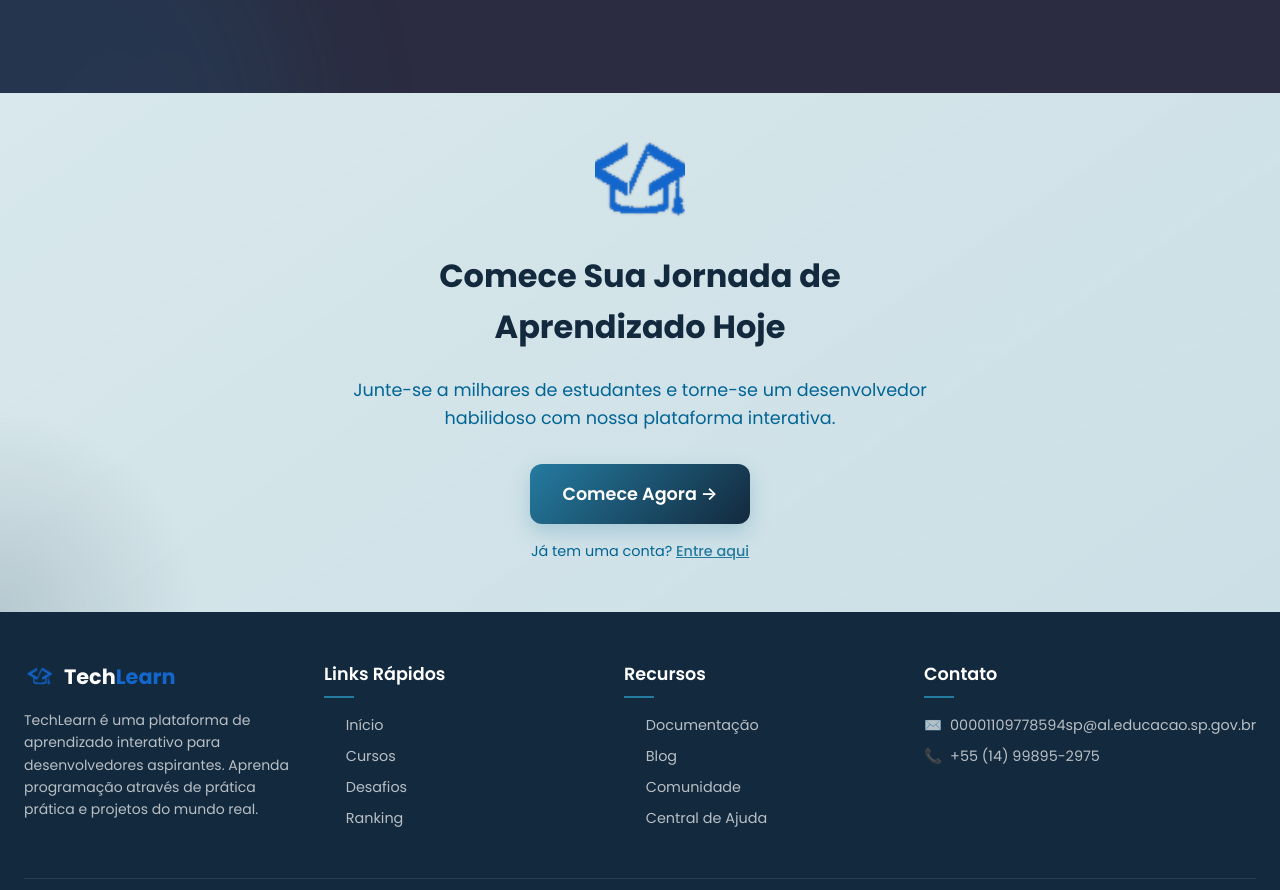
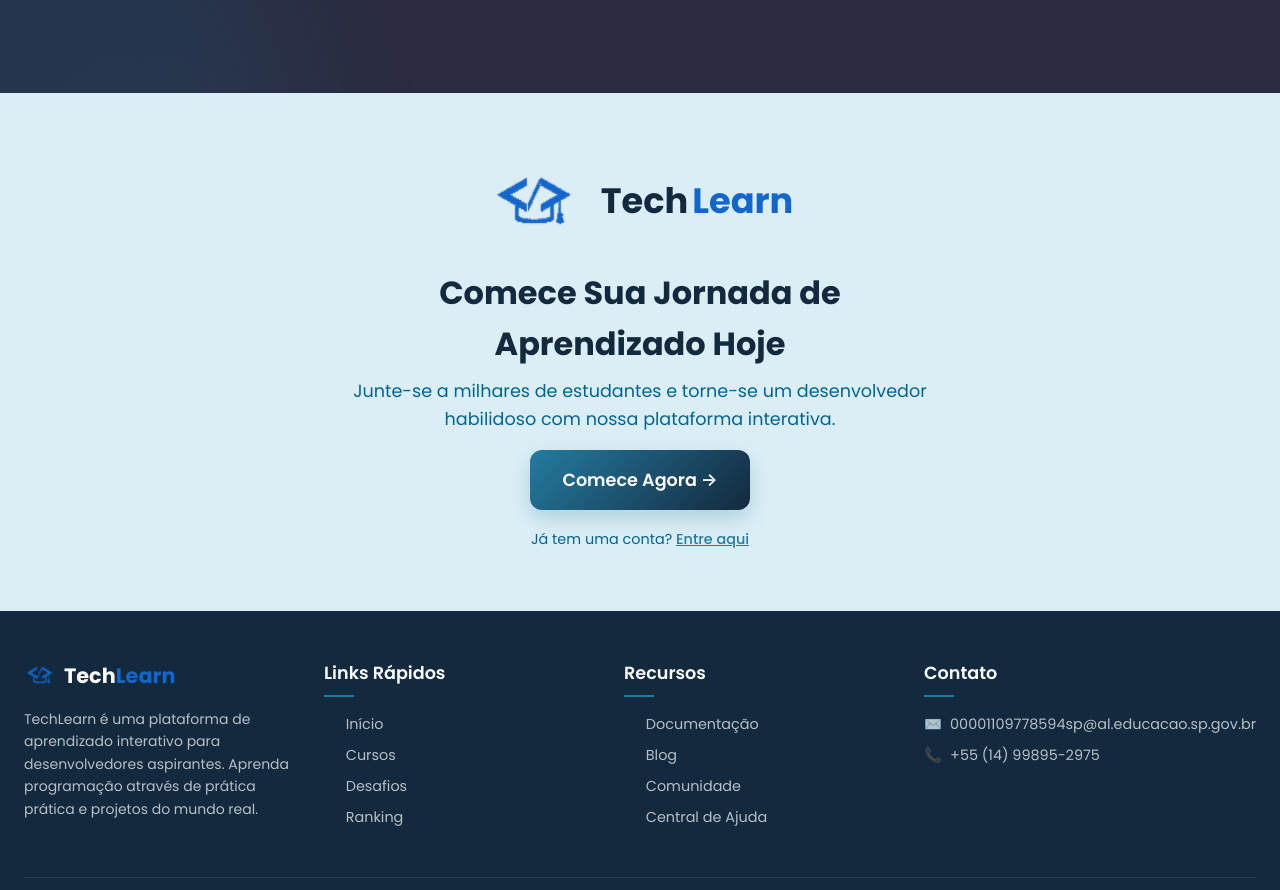
Before and after one commit to magat0n/Tech-Learn-UNIMAR, a plain HTML site: page index.html in a window 1280 px wide. Shown: the part 2259-3149 px from the top of the page. Drawn offline with Linux system fonts and the light colour scheme.

Commit message:
Melhorando o CTA

```diff
--- a/index.html
+++ b/index.html
@@ -313,7 +313,14 @@ bemVindo();</code></pre>
   <section class="cta">
     <div class="container">
       <div class="cta-content">
-        <div class="cta-icon"><img src="images/logo.png" alt=""></div>
+        <div class="cta-header-flex">
+          <div class="cta-logo">
+            <img src="images/logo.png" alt="logo">
+          </div>
+          <div class="cta-techlearn">
+            Tech<span class="primary-text">Learn</span>
+          </div>
+        </div>
         <h2>Comece Sua Jornada de Aprendizado Hoje</h2>
         <p>Junte-se a milhares de estudantes e torne-se um desenvolvedor habilidoso com nossa plataforma interativa.</p>
         <a href="#" class="btn btn-primary">Comece Agora <span class="arrow">→</span></a>
--- a/styles/style.css
+++ b/styles/style.css
@@ -1,18 +1,23 @@
+/*
+  =============================
+  VARIÁVEIS E RESET GLOBAL
+  =============================
+*/
 :root {
     /* Cores principais - Atualizadas para TechLearn */
-    --primary: #247ba0ff;
-    --primary-light: #1b98e0ff;
-    --primary-dark: #13293dff;
-    --secondary: #006494ff;
-    --accent: #13293dff;
-    --success: #10b981;
-    --error: #ef4444;
-    --dark: #13293dff;
-    --light: #E8F1F2ff;
-    --border: #e2e8f0;
-    --text-primary: #13293dff;
-    --text-secondary: #006494ff;
-    --text-light: #247ba0ff;
+    --primary: #247ba0ff; /* Azul principal */
+    --primary-light: #1b98e0ff; /* Azul claro */
+    --primary-dark: #13293dff; /* Azul escuro */
+    --secondary: #006494ff; /* Azul secundário */
+    --accent: #13293dff; /* Cor de destaque */
+    --success: #10b981; /* Verde sucesso */
+    --error: #ef4444; /* Vermelho erro */
+    --dark: #13293dff; /* Fundo escuro */
+    --light: #E8F1F2ff; /* Fundo claro */
+    --border: #e2e8f0; /* Cor de borda */
+    --text-primary: #13293dff; /* Texto principal */
+    --text-secondary: #006494ff; /* Texto secundário */
+    --text-light: #247ba0ff; /* Texto claro */
 
     /* Espaçamento */
     --spacing-xs: 0.25rem;
@@ -29,18 +34,24 @@
     --radius-full: 9999px;
 }
 
-/* Reset e estilos base */
+/* Reset de margens, paddings e box-sizing para todos os elementos */
 * {
     margin: 0;
     padding: 0;
     box-sizing: border-box;
 }
 
+/*
+  =============================
+  ESTILO BASE DO BODY E ELEMENTOS GERAIS
+  =============================
+*/
 body {
     font-family: 'Poppins', -apple-system, BlinkMacSystemFont, 'Segoe UI', Roboto, Oxygen, Ubuntu, Cantarell, 'Open Sans', 'Helvetica Neue', sans-serif;
     color: var(--text-primary);
     background-color: var(--light);
     line-height: 1.6;
+    background: #dbeef6; /* Fundo azul claro para toda a página */
 }
 
 a {
@@ -65,7 +76,11 @@ img {
     transition: transform 0.3s ease;
 }
 
-/* Container */
+/*
+  =============================
+  CONTAINER PADRÃO
+  =============================
+*/
 .container {
     width: 100%;
     max-width: 1280px;
@@ -73,7 +88,11 @@ img {
     padding: 0 var(--spacing-lg);
 }
 
-/* Header - Design moderno */
+/*
+  =============================
+  HEADER E NAVEGAÇÃO
+  =============================
+*/
 .header {
     position: sticky;
     top: 0;
@@ -139,7 +158,11 @@ img {
     color: #1366CB;
 }
 
-
+/*
+  =============================
+  NAVEGAÇÃO DESKTOP
+  =============================
+*/
 @media (min-width: 768px) {
     .main-nav {
         display: block;
@@ -1083,34 +1106,85 @@ img {
 
 /* CTA Section - Design melhorado */
 .cta {
-    padding: var(--spacing-2xl) 0;
-    background: linear-gradient(145deg, rgba(36, 123, 160, 0.08), rgba(0, 100, 148, 0.12));
-    position: relative;
-    overflow: hidden;
-}
-
-.cta:before {
-    content: '';
-    position: absolute;
-    width: 400px;
-    height: 400px;
-    background: radial-gradient(circle, rgba(19, 41, 61, 0.15) 0%, rgba(19, 41, 61, 0) 70%);
-    bottom: -200px;
-    left: -200px;
-    border-radius: 50%;
-}
-
+    background: #dbeef6; /* tom azul claro, igual ao da imagem */
+    padding: 60px 0;
+}
+
+/* Layout flexível para logo e nome TechLearn lado a lado */
 .cta-content {
+    background: transparent;
+    border: none;
+    border-radius: 0;
     max-width: 600px;
     margin: 0 auto;
+    padding: 0;
+    box-shadow: none;
+    display: flex;
+    flex-direction: column;
+    align-items: center;
+}
+
+.cta-header-flex {
+    display: flex;
+    align-items: center;
+    gap: 18px;
+    margin-bottom: 18px;
+}
+
+/* Logo maior e alinhada */
+.cta-logo {
+    width: 96px;
+    height: 96px;
+    display: flex;
+    align-items: center;
+    justify-content: center;
+}
+
+.cta-logo img {
+    width: 96px;
+    height: 96px;
+    object-fit: contain;
+}
+
+/* Nome TechLearn estilizado igual ao header */
+.cta-techlearn {
+    font-size: 2.2rem;
+    font-weight: 700;
+    display: flex;
+    align-items: center;
+    gap: 4px;
+}
+
+.cta-techlearn .primary-text {
+    color: #1366CB;
+    font-weight: 700;
+}
+
+.cta-content h2 {
+    color: #13293d;
+    font-size: 1.5rem;
+    font-weight: 700;
+    margin: 0 0 18px 0;
     text-align: center;
-    display: flex;
-    flex-direction: column;
-    align-items: center;
-    gap: var(--spacing-md);
-    position: relative;
-    z-index: 1;
-}
+}
+
+.cta-content p {
+    color: #247ba0;
+    font-size: 1rem;
+    margin-bottom: 24px;
+    text-align: center;
+}
+
+.cta .btn-primary {
+    margin-bottom: 18px;
+}
+
+.cta-small {
+    color: #13293d;
+    font-size: 0.9rem;
+    margin-top: 0;
+}
+
 /* Seção de jornada */
 .cta-icon {            /* Logo */
     width: 7vw;
```
